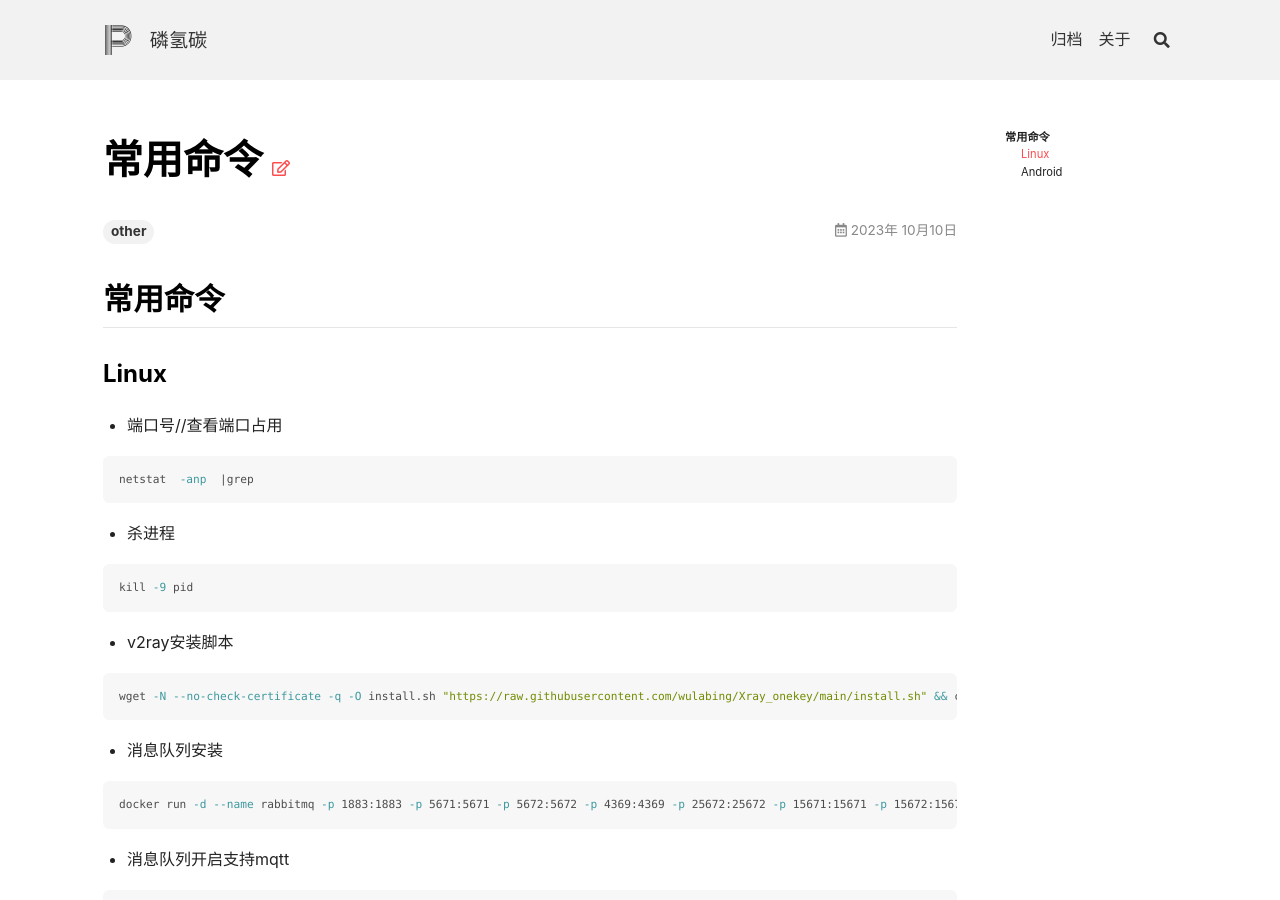
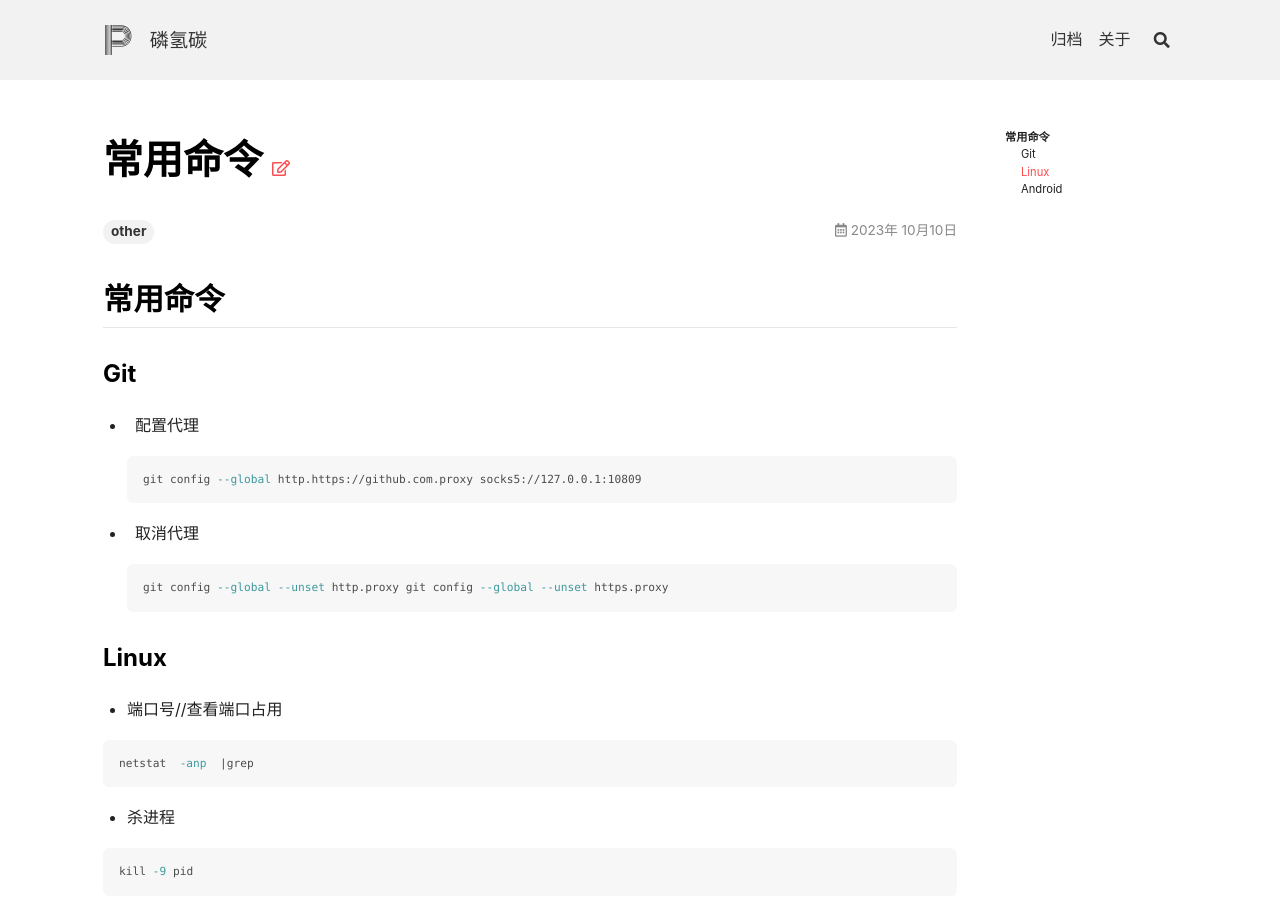
Before and after one commit to phcbest/phcbest.github.io, a Jekyll site: the page built from _posts/2023-10-10-常用命令.md, in a window 1280 px wide and 900 px high. Built offline with Jekyll 4.4.1, drawn with Linux system fonts in a browser that asks for light colours; nearby versions of some CDN libraries.

Commit message:
更新常用命令

````diff
--- a/_posts/2023-10-10-常用命令.md
+++ b/_posts/2023-10-10-常用命令.md
@@ -5,6 +5,20 @@ tags: other
 ---
 
 ## 常用命令
+
+### Git
+
+- 配置代理
+
+  ```bash
+  git config --global http.https://github.com.proxy socks5://127.0.0.1:10809
+  ```
+
+- 取消代理
+
+  ```bash
+  git config --global --unset http.proxy git config --global --unset https.proxy
+  ```
 
 ### Linux
 
````
